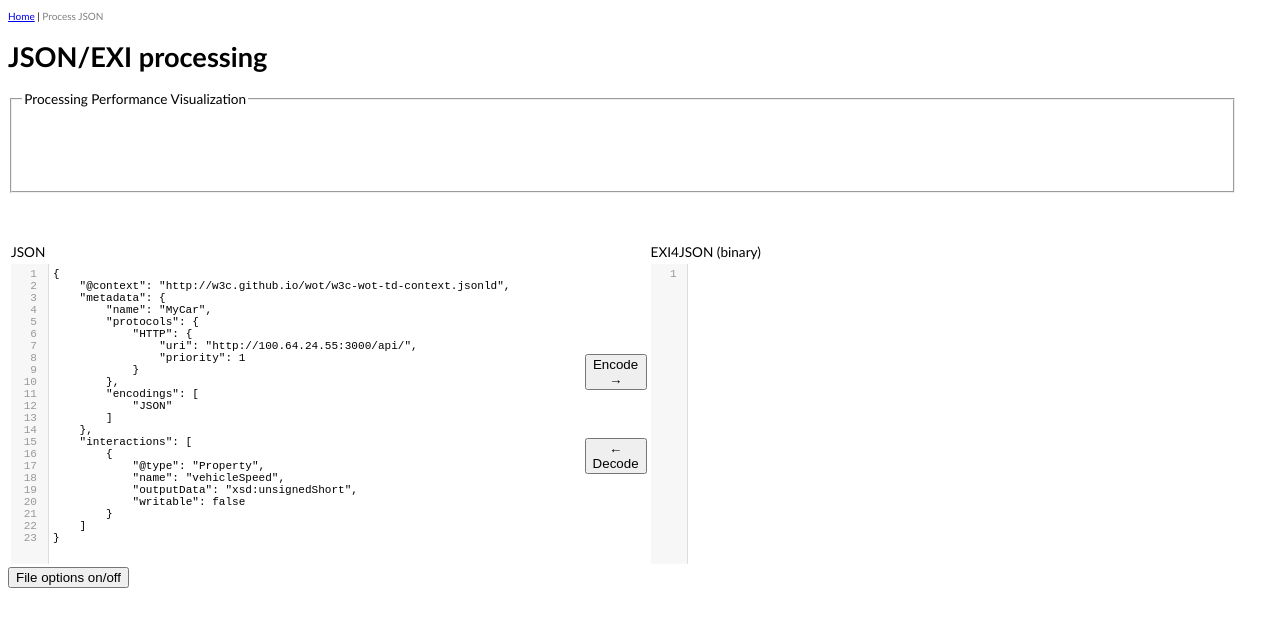
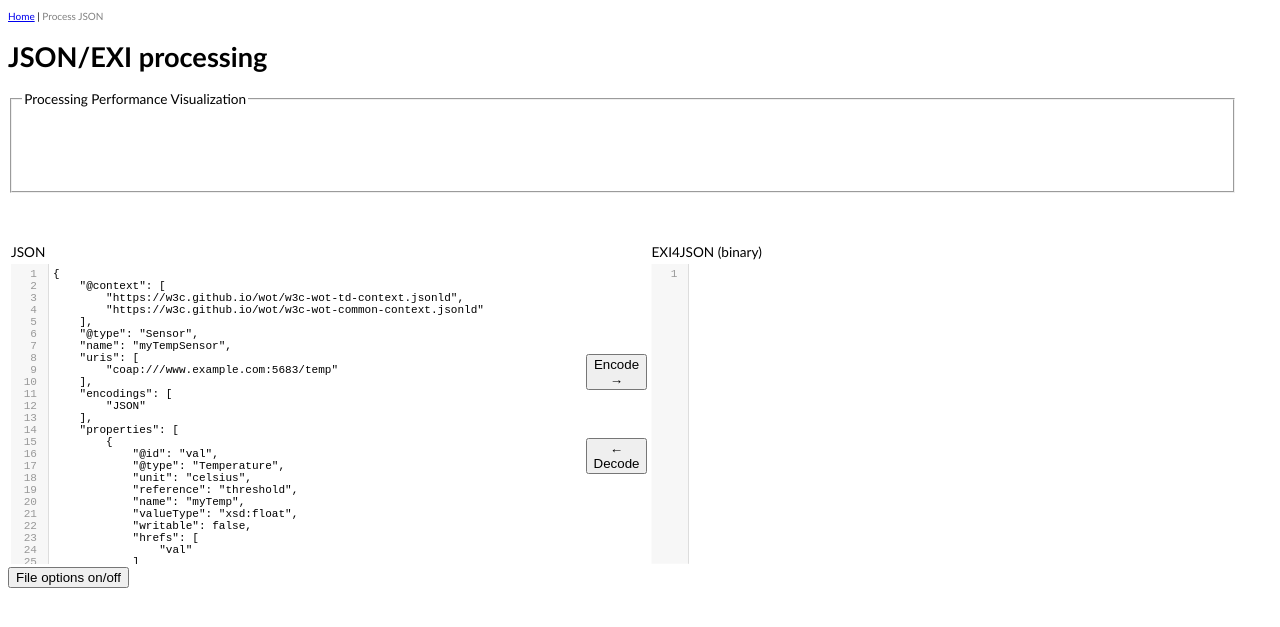
Before and after one commit to EXIficient/exificient.github.io, a Jekyll site: the page javascript/demo/processJSON.html, which Jekyll copies as it is, in a window 1280 px wide. Shown: the top 627 px of the page. Built offline with Jekyll 4.4.1, drawn with Linux system fonts in a browser that asks for light colours; nearby versions of some CDN libraries.

Commit message:
update json example with valid TD

```diff
--- a/javascript/demo/processJSON.html
+++ b/javascript/demo/processJSON.html
@@ -280,25 +280,58 @@ if (gup('PerformanceRuns', null) > 1) {
 			<!-- readonly="readonly"  -->
 			<!-- JSON-LD thing description example -->
 			<textarea id="codeJSON" name="codeJSON">{
-	"@context": "http://w3c.github.io/wot/w3c-wot-td-context.jsonld",
-	"metadata": {
-		"name": "MyCar",
-		"protocols": {
-			"HTTP": {
-				"uri": "http://100.64.24.55:3000/api/",
-				"priority": 1
-			}
+	"@context": [
+		"https://w3c.github.io/wot/w3c-wot-td-context.jsonld",
+		"https://w3c.github.io/wot/w3c-wot-common-context.jsonld"
+	],
+	"@type": "Sensor",
+	"name": "myTempSensor",
+	"uris": [
+		"coap:///www.example.com:5683/temp"
+	],
+	"encodings": [
+		"JSON"
+	],
+	"properties": [
+		{
+			"@id": "val",
+			"@type": "Temperature",
+			"unit": "celsius",
+			"reference": "threshold",
+			"name": "myTemp",
+			"valueType": "xsd:float",
+			"writable": false,
+			"hrefs": [
+				"val"
+			]
 		},
-		"encodings": [
-			"JSON"
-		]
-	},
-	"interactions": [
 		{
-			"@type": "Property",
-			"name": "vehicleSpeed",
-			"outputData": "xsd:unsignedShort",
-			"writable": false
+			"@id": "threshold",
+			"@type": "Temperature",
+			"unit": "celsius",
+			"name": "myThreshold",
+			"valueType": "xsd:float",
+			"writable": true,
+			"hrefs": [
+				"threshold"
+			]
+		}
+	],
+	"events": [
+		{
+			"valueType": "xsd:float",
+			"name": "myChange",
+			"property": "temp",
+			"hrefs": [
+				"val/changed"
+			]
+		},
+		{
+			"valueType": "xsd:float",
+			"name": "myWarning",
+			"hrefs": [
+				"val/high"
+			]
 		}
 	]
 }</textarea>
```
